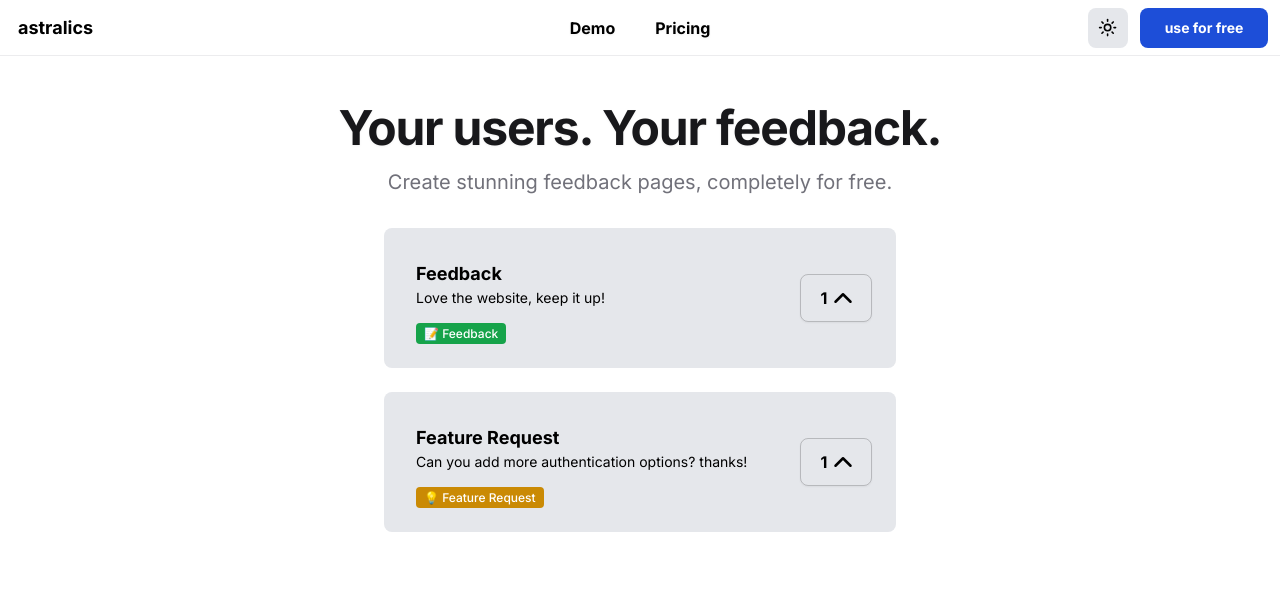
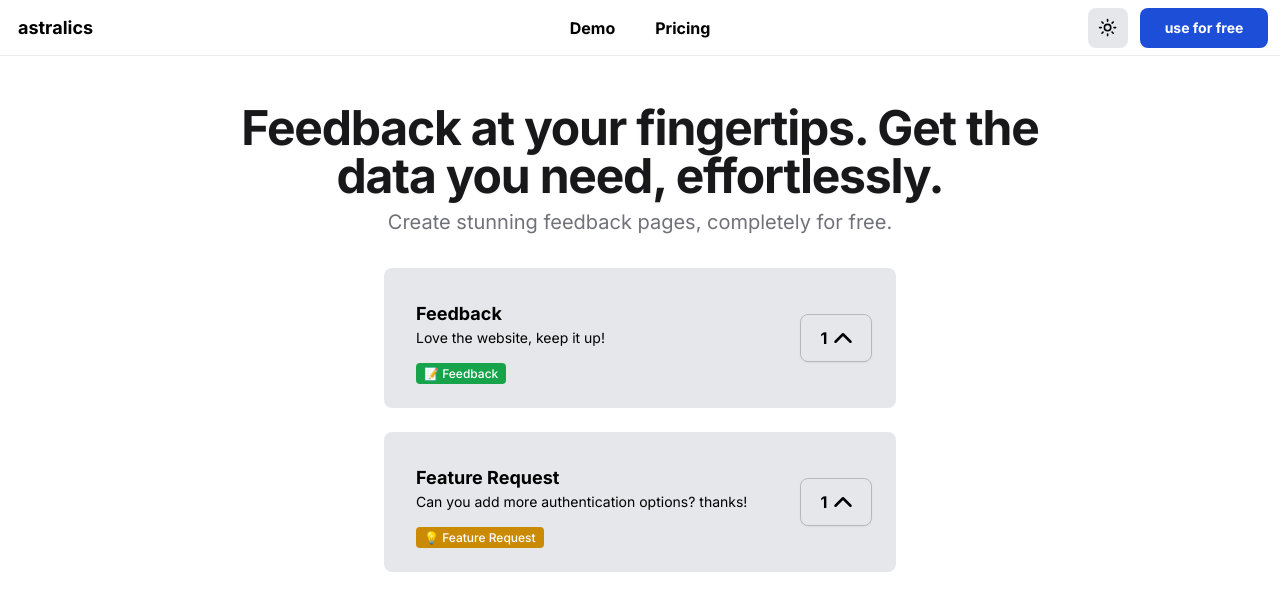
Before and after one commit to ramezj/astralics, a Next.js app in the folder client/: page / in a window 1280 px wide. Shown: the top 610 px of the page. Built offline with nearby package versions, Linux system fonts and the light colour scheme; no server answers.

Commit message:
new slogan :)

```diff
--- a/client/pages/index.js
+++ b/client/pages/index.js
@@ -40,10 +40,10 @@ export default function Component() {
             transition={{duration: 0.8}}
             className='
             sm:text-6xl 2xl:text-7xl 2xl:mt-14 md:text-7xl lg:text-5xl lg:mt-12 2xl:w-3/6 lg:w-4/6 sm:mt-8 text-4xl w-4/5 font-bold tracking-tight leading-none text-transparent bg-clip-text text-zinc-900 dark:text-gray-100 mt-10 drop-shadow-sm'>
-           Your users. Your feedback.
+           Feedback at your fingertips. Get the data you need, effortlessly.
             </motion.h1>
             <div>
-              <div className='2xl:w-full lg:w-full md:w-full w-3/4 mt-4 '>
+              <div className='2xl:w-full lg:w-full md:w-full w-3/4 mt-2 '>
             <motion.h1
             initial={{
               opacity: 0,
```
